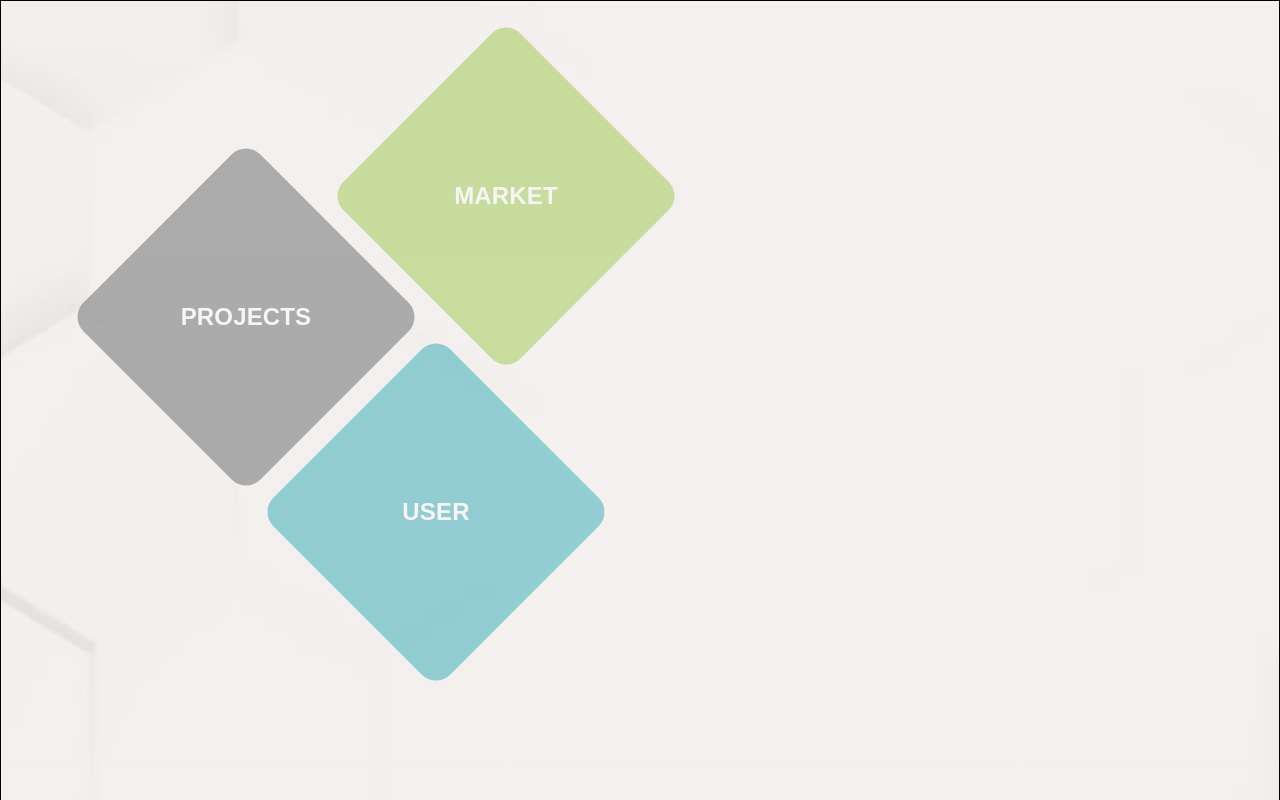
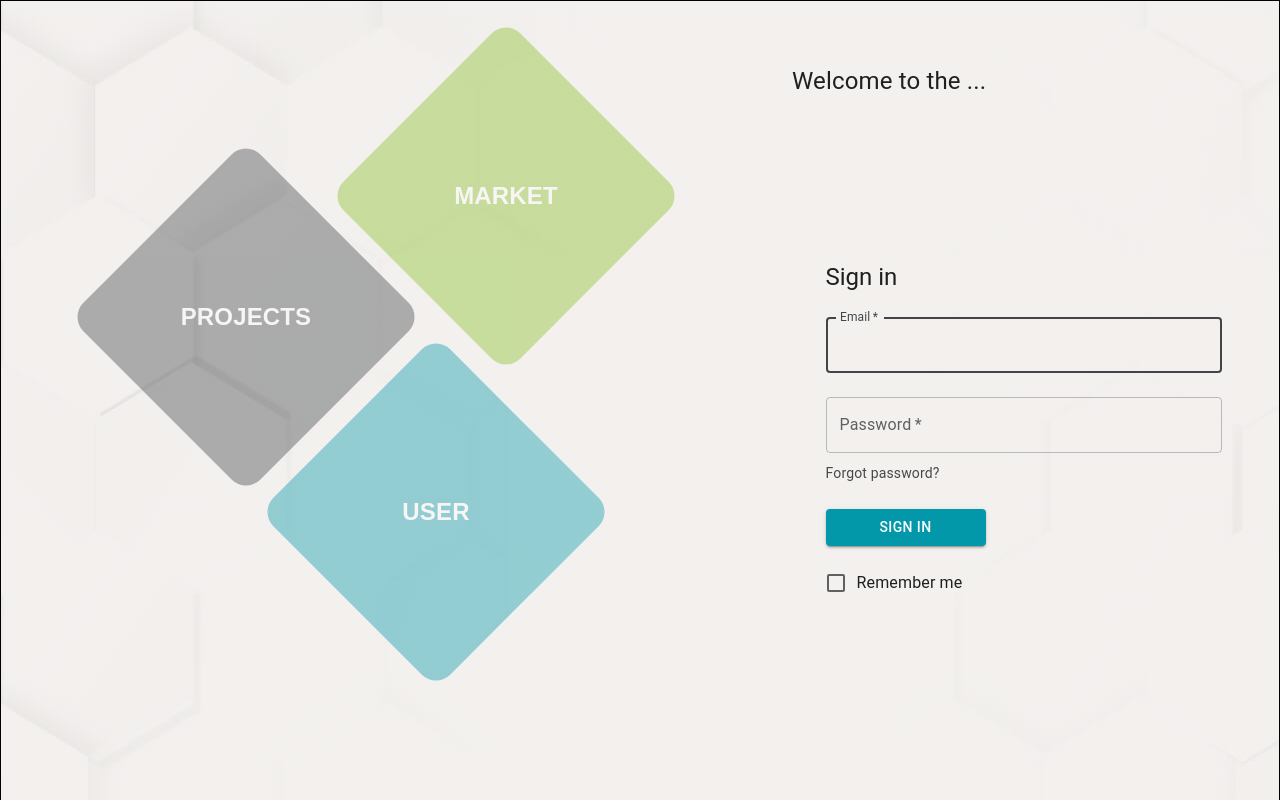
Before and after one commit to v1ktorbro/research-lab, a React (Create React App) app: page / in a window 1280 px wide. Shown: the top 800 px of the page. Built offline with nearby package versions, Linux system fonts and the light colour scheme.

Commit message:
styles/refactor(Main): prescribe styles for greeting-text

```diff
--- a/src/components/Main/Main.scss
+++ b/src/components/Main/Main.scss
@@ -8,4 +8,20 @@
   background-position: top;
   background-repeat: repeat, no-repeat;
   background-size: auto, cover;
+  display: grid;
+  grid-template-areas:
+  'btns-container greeting-text'
+  'btns-container sign-in';
 }
+
+.main__greeting-text {
+  grid-area: greeting-text;
+  text-align: start;
+  margin: 0;
+  margin-top: 64px;
+  margin-bottom: 163px;
+  padding: 0;
+  font-size: 24px;
+  line-height: 33px;
+  padding-left: 24px;
+}
```
